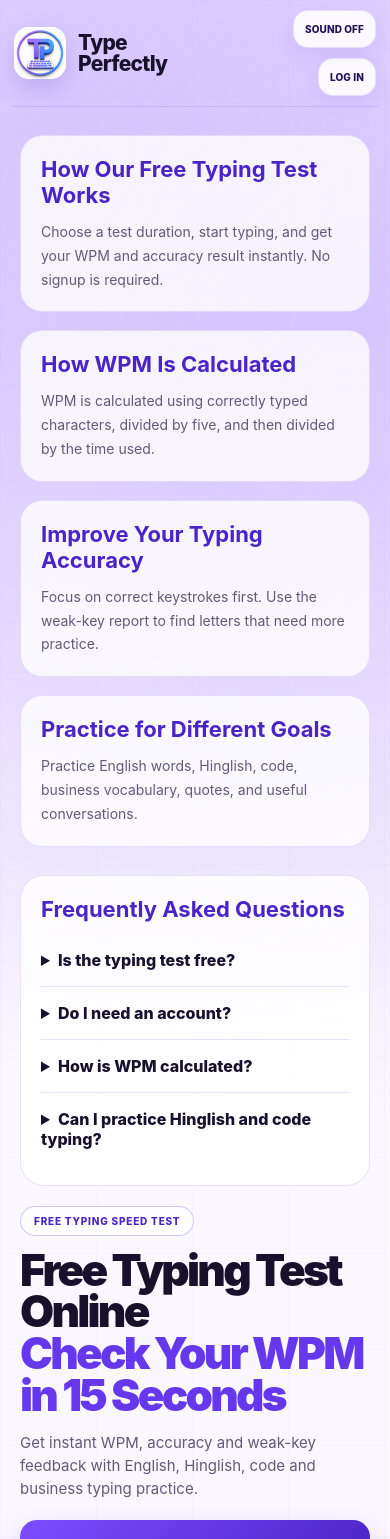
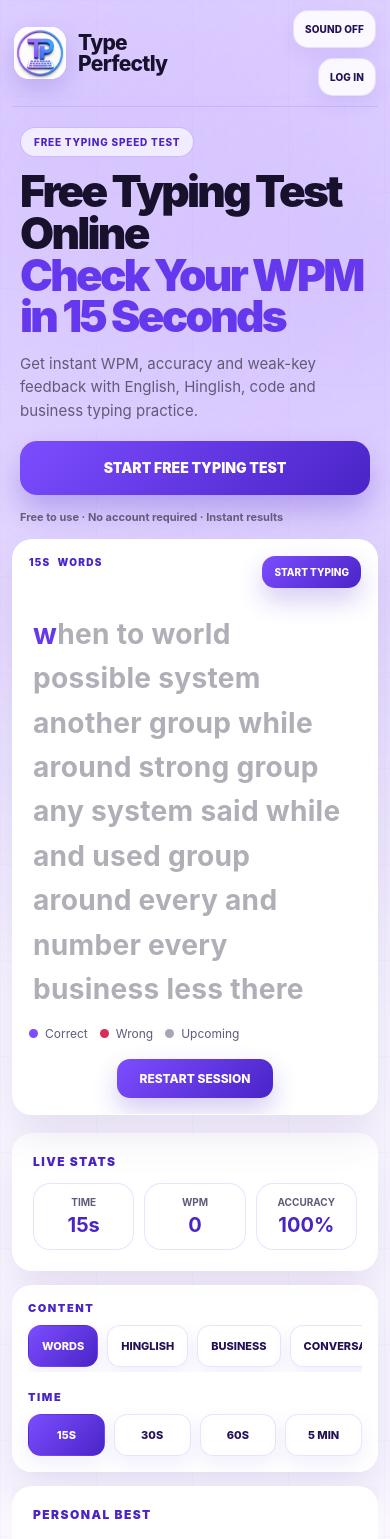
Before and after one commit to mohdaffan54511-cmyk/TeksType, a React (Vite) app: page / in a window 390 px wide. Shown: the top 1539 px of the page. Built offline with nearby package versions, Linux system fonts and the light colour scheme; no server answers.

Commit message:
Implement responsive design for mobile view
Add responsive styles for SEO content and FAQ sections.

```diff
--- a/src/App.css
+++ b/src/App.css
@@ -1186,3 +1186,38 @@ input {
 .char {
   transition: none;
 }
+@media (max-width: 700px) {
+  .seo-content {
+    order: 5;
+    margin: 18px 0 0;
+    gap: 14px;
+  }
+
+  .seo-content article {
+    padding: 18px;
+    border-radius: 18px;
+  }
+
+  .seo-content h2,
+  .faq-section h2 {
+    font-size: 20px;
+    line-height: 1.25;
+  }
+
+  .seo-content p,
+  .faq-section p {
+    font-size: 14px;
+    line-height: 1.6;
+  }
+
+  .faq-section {
+    order: 6;
+    margin: 18px 0 0;
+    padding: 18px;
+    border-radius: 18px;
+  }
+
+  .footer {
+    order: 7;
+  }
+}
```
